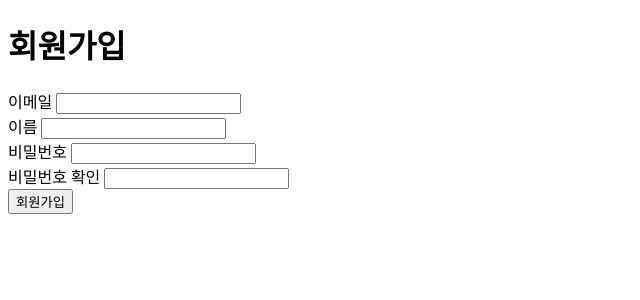
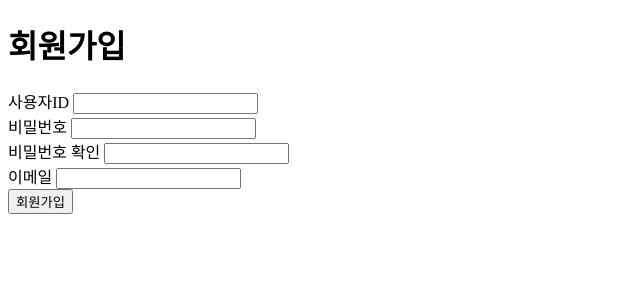
Before and after one commit to i-am-not-kangjik/no_Yongsan_yes_Doksan, a Python web app: template BE/kjkim-spring/src/main/resources/templates/signup_form.html in a window 1280 px wide. Shown: the top 300 px of the page, without its empty margins (0-640 px from the left). Run offline with Jinja, Linux system fonts and the light colour scheme; the template is opened without the code that fills it, so the values that code supplies are empty.

Commit message:
signup_form.html 복구

```diff
--- a/BE/kjkim-spring/src/main/resources/templates/signup_form.html
+++ b/BE/kjkim-spring/src/main/resources/templates/signup_form.html
@@ -12,11 +12,7 @@
     </div>
     <form method="post">
         <div>
-            <label for="email">이메일</label>
-            <input type="email">
-        </div>
-        <div>
-            <label for="name">이름</label>
+            <label for="username">사용자ID</label>
             <input type="text">
         </div>
         <div>
@@ -27,6 +23,10 @@
             <label for="password2">비밀번호 확인</label>
             <input type="password">
         </div>
+        <div>
+            <label for="email">이메일</label>
+            <input type="email">
+        </div>
         <button type="submit">회원가입</button>
     </form>
 </body>
```
